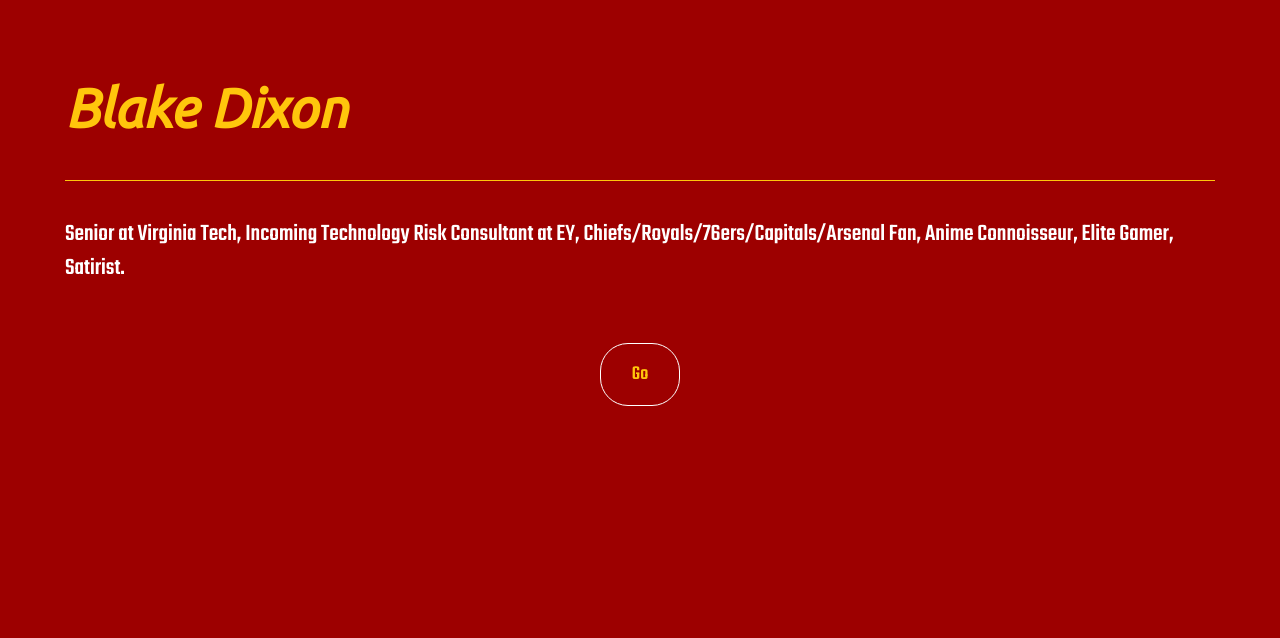
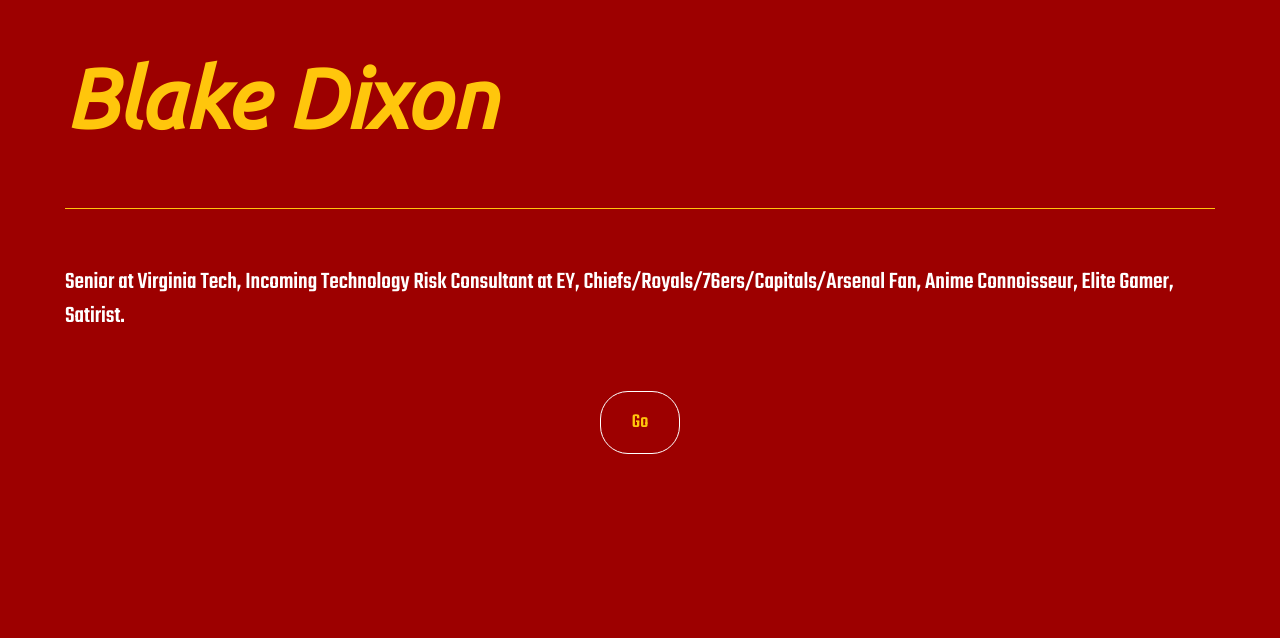
Before and after one commit to BDixon23/BDixon23.github.io, a plain HTML site: page index.html in a window 1280 px wide. Shown: the part 162-800 px from the top of the page. Drawn offline with Linux system fonts and the light colour scheme.

Commit message:
Size tweak

```diff
--- a/css/style.css
+++ b/css/style.css
@@ -34,7 +34,7 @@ main {
 
 h1 {
   font-family: 'Ubuntu', sans-serif;
-  font-size: calc(1em + 3vw);
+  font-size: calc(2em + 4vw);
   padding-bottom: .67em;
   border-bottom: 1px solid;
   line-height: 1.3;
```
